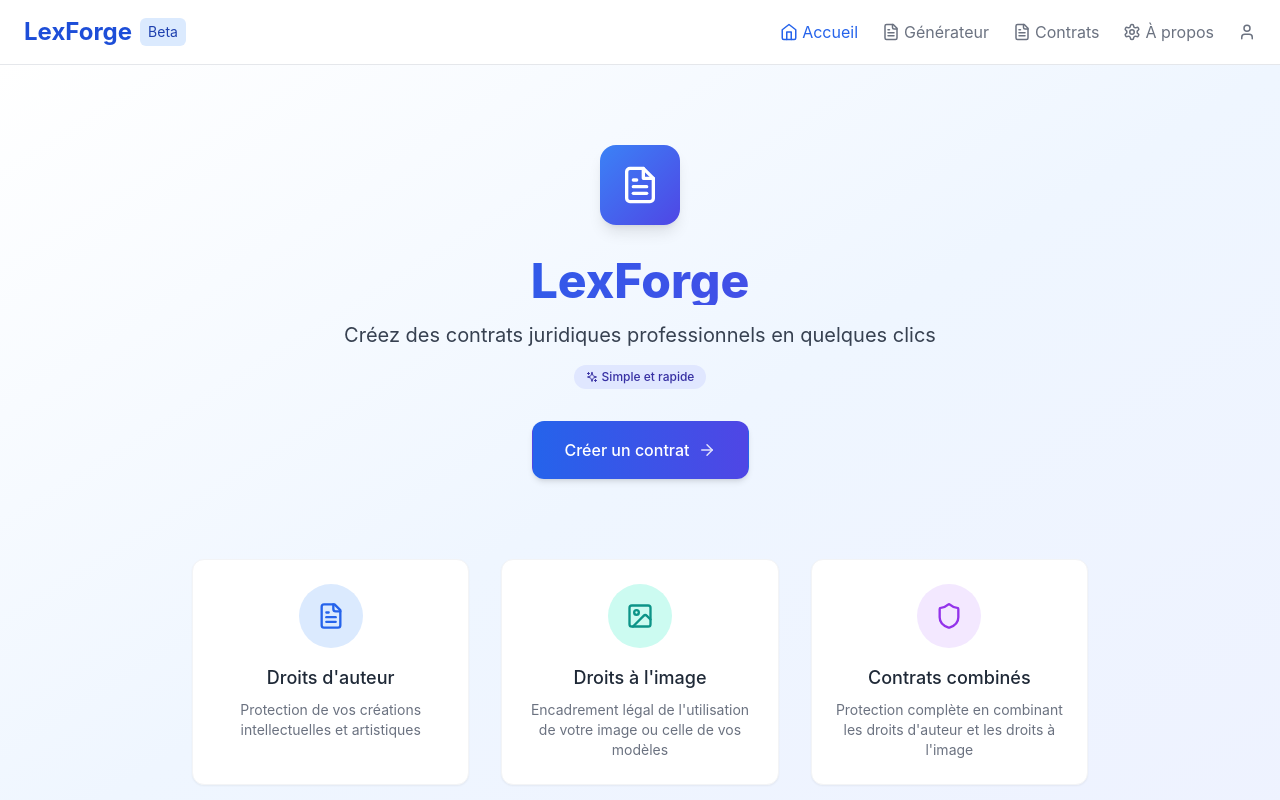
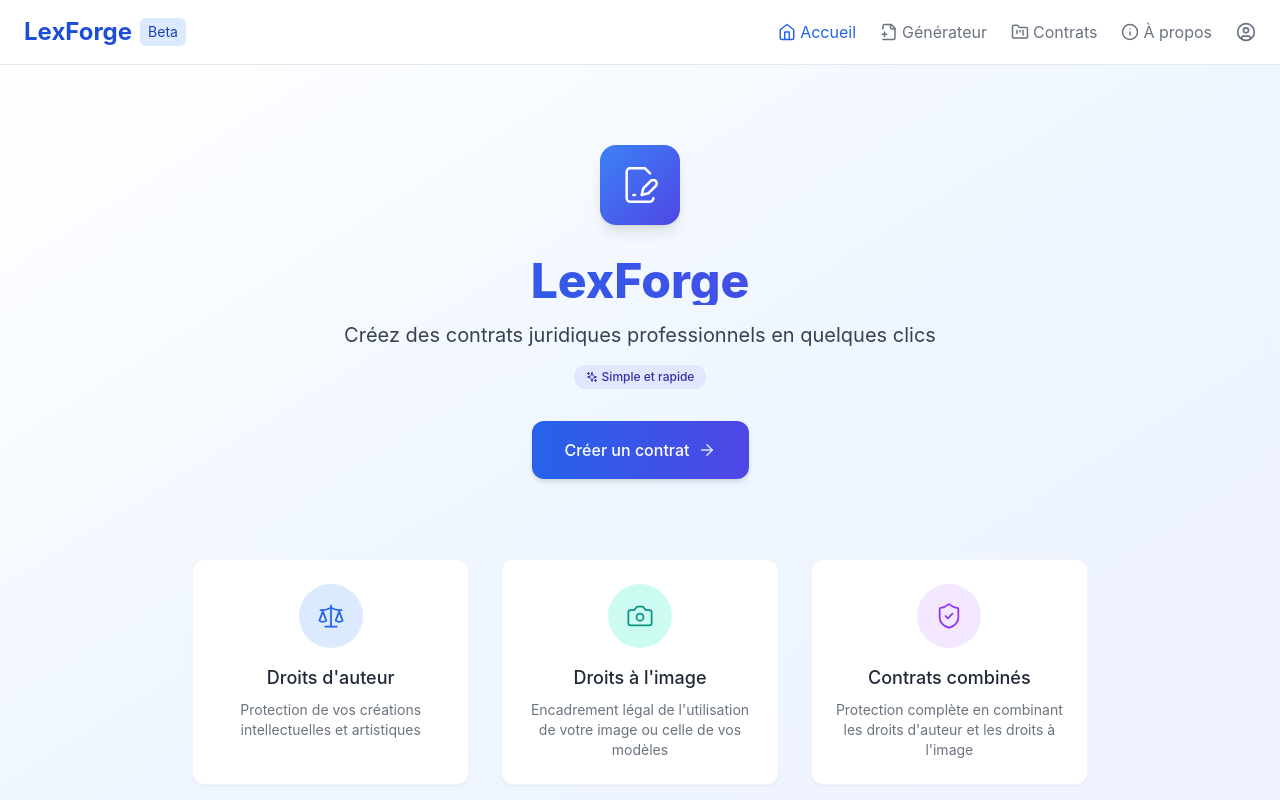
Before and after one commit to woziii/LexForge, a React (Create React App) app in the folder frontend/: page / in a window 1280 px wide. Shown: the top 800 px of the page. Built offline with nearby package versions, Linux system fonts and the light colour scheme.

Commit message:
Correction des warnings ESLint et amélioration des icônes

```diff
--- a/frontend/src/components/Layout.jsx
+++ b/frontend/src/components/Layout.jsx
@@ -1,6 +1,12 @@
 import React from 'react';
 import { Outlet, Link, useLocation } from 'react-router-dom';
-import { Home, FileText, Settings, User } from 'lucide-react';
+import {
+  Home,
+  FolderKanban,
+  FilePlus2,
+  InfoIcon,
+  UserCircle
+} from 'lucide-react';
 
 const Layout = () => {
   const location = useLocation();
@@ -24,33 +30,36 @@ const Layout = () => {
               to="/"
               className={`flex items-center ${isActive('/') ? 'text-blue-600' : 'text-gray-500 hover:text-gray-700'}`}
             >
-              <Home size={18} className="mr-1" />
+              <Home size={18} className="mr-1" strokeWidth={2} />
               <span>Accueil</span>
             </Link>
             <Link
               to="/wizard"
               className={`flex items-center ${isActive('/wizard') ? 'text-blue-600' : 'text-gray-500 hover:text-gray-700'}`}
             >
-              <FileText size={18} className="mr-1" />
+              <FilePlus2 size={18} className="mr-1" strokeWidth={2} />
               <span>Générateur</span>
             </Link>
             <Link
               to="/contracts"
               className={`flex items-center ${isActive('/contracts') ? 'text-blue-600' : 'text-gray-500 hover:text-gray-700'}`}
             >
-              <FileText size={18} className="mr-1" />
+              <FolderKanban size={18} className="mr-1" strokeWidth={2} />
               <span>Contrats</span>
             </Link>
             <Link
               to="/about"
               className={`flex items-center ${isActive('/about') ? 'text-blue-600' : 'text-gray-500 hover:text-gray-700'}`}
             >
-              <Settings size={18} className="mr-1" />
+              <InfoIcon size={18} className="mr-1" strokeWidth={2} />
               <span>À propos</span>
             </Link>
-            <a href="#" className="text-gray-500 hover:text-gray-700 flex items-center">
-              <User size={18} />
-            </a>
+            <button
+              className="text-gray-500 hover:text-gray-700 flex items-center focus:outline-none"
+              aria-label="Profil utilisateur"
+            >
+              <UserCircle size={20} strokeWidth={2} />
+            </button>
           </nav>
         </div>
       </header>
--- a/frontend/src/pages/HomePage.jsx
+++ b/frontend/src/pages/HomePage.jsx
@@ -1,6 +1,13 @@
 import React from 'react';
 import { Link } from 'react-router-dom';
-import { ArrowRight, FileText, Image, Sparkles, Shield } from 'lucide-react';
+import {
+  ArrowRight,
+  Scale,
+  Camera,
+  Sparkles,
+  FileSignature,
+  ShieldCheck
+} from 'lucide-react';
 
 const HomePage = () => {
   return (
@@ -10,13 +17,7 @@ const HomePage = () => {
         <div className="max-w-4xl mx-auto text-center">
           {/* Logo animé */}
           <div className="mb-8 inline-flex items-center justify-center w-20 h-20 rounded-2xl bg-gradient-to-br from-blue-500 to-indigo-600 shadow-lg transform transition-all duration-500 hover:rotate-6 hover:scale-110">
-            <svg xmlns="http://www.w3.org/2000/svg" className="h-10 w-10 text-white" viewBox="0 0 24 24" fill="none" stroke="currentColor" strokeWidth="2" strokeLinecap="round" strokeLinejoin="round">
-              <path d="M14 2H6a2 2 0 0 0-2 2v16a2 2 0 0 0 2 2h12a2 2 0 0 0 2-2V8z"></path>
-              <polyline points="14 2 14 8 20 8"></polyline>
-              <line x1="16" y1="13" x2="8" y2="13"></line>
-              <line x1="16" y1="17" x2="8" y2="17"></line>
-              <polyline points="10 9 9 9 8 9"></polyline>
-            </svg>
+            <FileSignature className="h-10 w-10 text-white" strokeWidth={1.5} />
           </div>
 
           {/* Titre principal avec effet de dégradé */}
@@ -49,7 +50,7 @@ const HomePage = () => {
         <div className="mt-20 grid grid-cols-1 md:grid-cols-3 gap-8 max-w-4xl mx-auto">
           <div className="flex flex-col items-center p-6 bg-white rounded-xl shadow-sm border border-gray-100 transform transition-all duration-200 hover:shadow-md hover:-translate-y-1">
             <div className="w-16 h-16 rounded-full bg-blue-100 flex items-center justify-center mb-4">
-              <FileText size={28} className="text-blue-600" />
+              <Scale size={28} className="text-blue-600" strokeWidth={1.5} />
             </div>
             <span className="font-medium text-lg text-gray-800 mb-2">Droits d'auteur</span>
             <span className="text-sm text-center text-gray-500">Protection de vos créations intellectuelles et artistiques</span>
@@ -57,7 +58,7 @@ const HomePage = () => {
 
           <div className="flex flex-col items-center p-6 bg-white rounded-xl shadow-sm border border-gray-100 transform transition-all duration-200 hover:shadow-md hover:-translate-y-1">
             <div className="w-16 h-16 rounded-full bg-teal-100 flex items-center justify-center mb-4">
-              <Image size={28} className="text-teal-600" />
+              <Camera size={28} className="text-teal-600" strokeWidth={1.5} />
             </div>
             <span className="font-medium text-lg text-gray-800 mb-2">Droits à l'image</span>
             <span className="text-sm text-center text-gray-500">Encadrement légal de l'utilisation de votre image ou celle de vos modèles</span>
@@ -65,7 +66,7 @@ const HomePage = () => {
 
           <div className="flex flex-col items-center p-6 bg-white rounded-xl shadow-sm border border-gray-100 transform transition-all duration-200 hover:shadow-md hover:-translate-y-1">
             <div className="w-16 h-16 rounded-full bg-purple-100 flex items-center justify-center mb-4">
-              <Shield size={28} className="text-purple-600" />
+              <ShieldCheck size={28} className="text-purple-600" strokeWidth={1.5} />
             </div>
             <span className="font-medium text-lg text-gray-800 mb-2">Contrats combinés</span>
             <span className="text-sm text-center text-gray-500">Protection complète en combinant les droits d'auteur et les droits à l'image</span>
```
